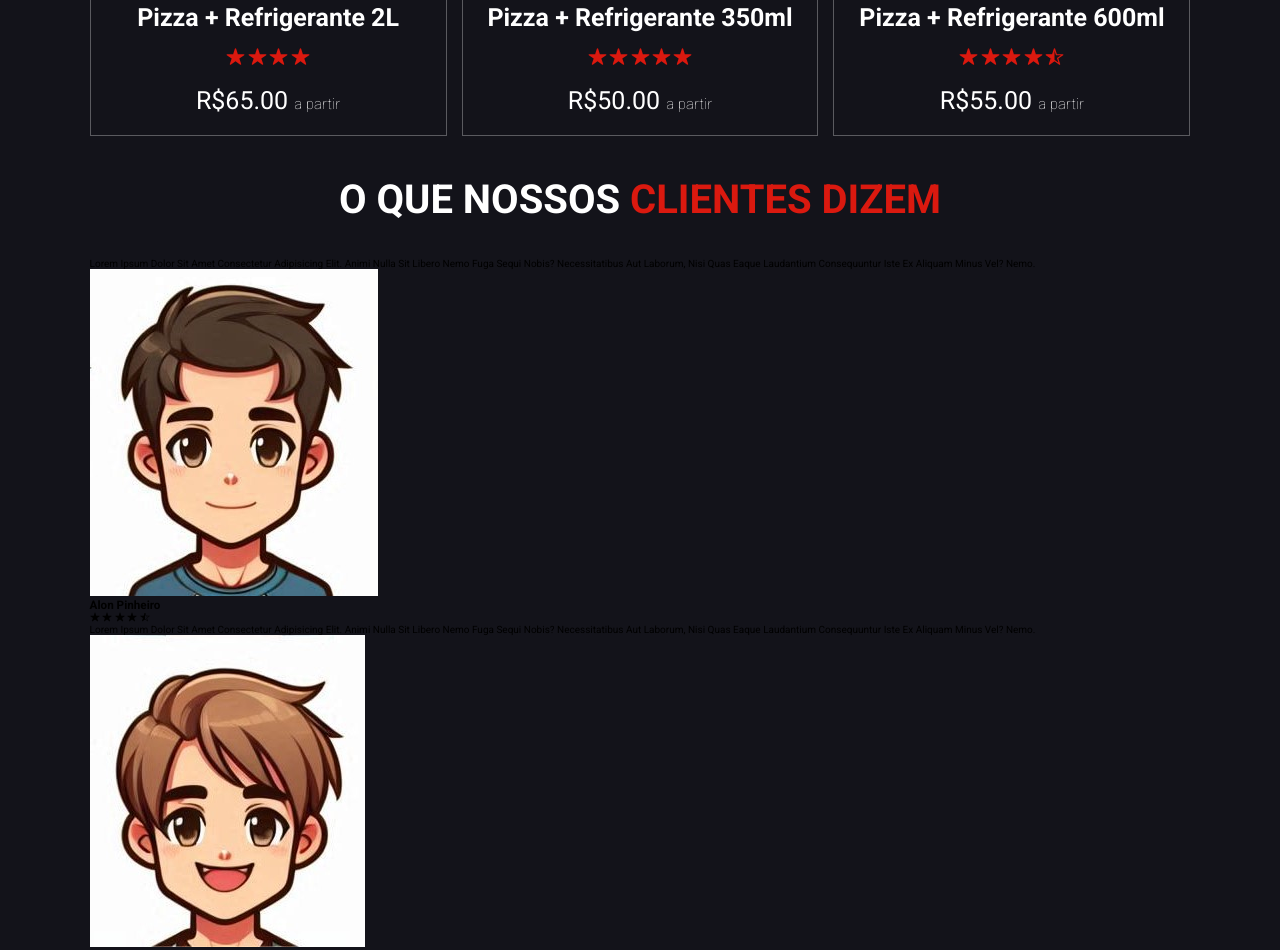
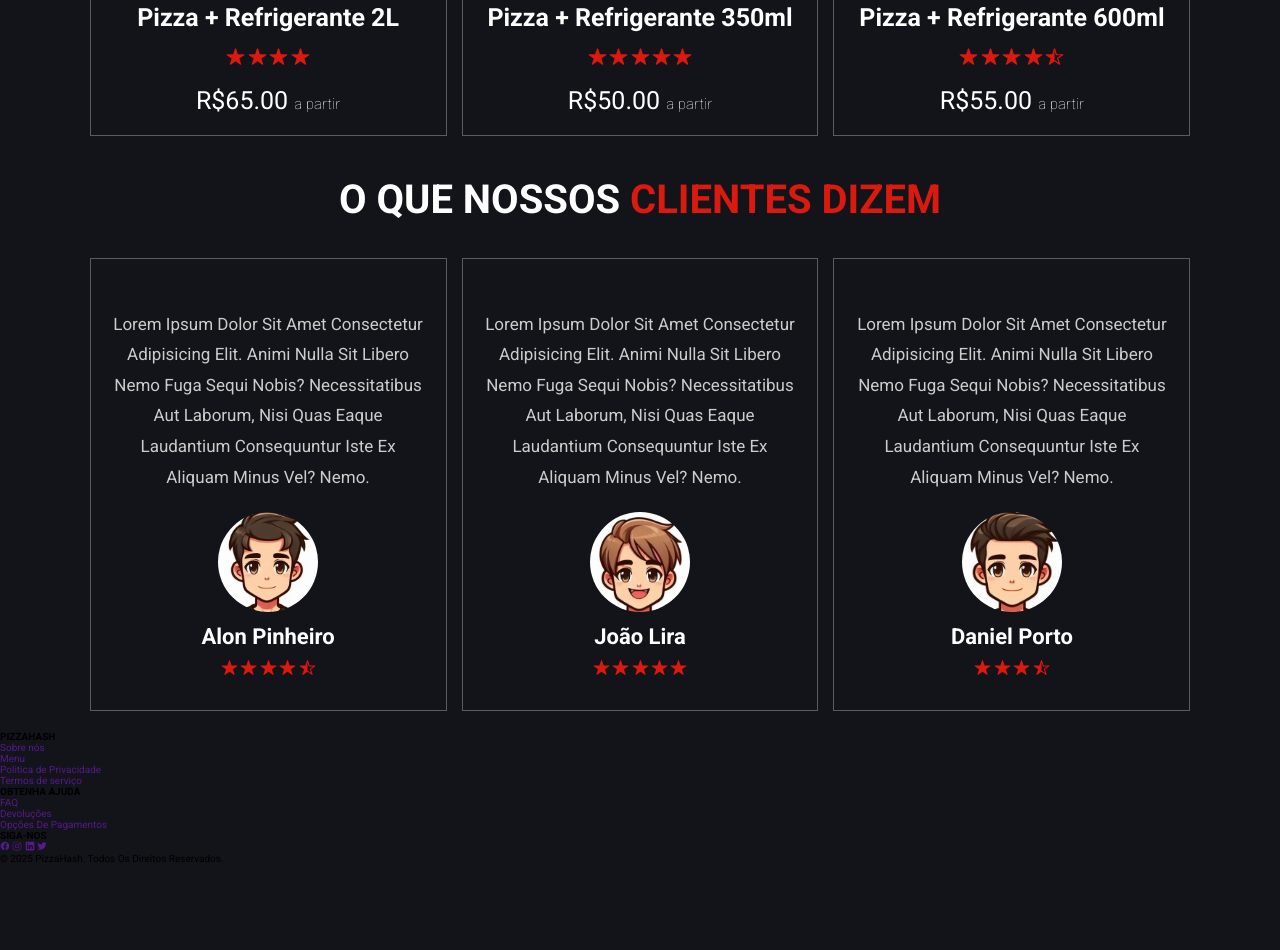
Before and after one commit to Hector-pellegrino/landingpage-PizzaHash, a plain HTML site: page index.html in a window 1280 px wide. Shown: the part 2754-3704 px from the top of the page. After the commit the page ends 3618 px from the top, so only its background shows below. Drawn offline with nearby package versions, Linux system fonts and the light colour scheme.

Commit message:
style: estilização da section avaliações pronta

```diff
--- a/index.html
+++ b/index.html
@@ -201,7 +201,7 @@
                     </div>
                 </div>
             </section>
-            <section id="avaliaçoes">
+            <section id="avaliaçoes" class="avaliaçoes">
                 <h2 class="heading">O QUE NOSSOS <span> CLIENTES DIZEM</span></h2>
                 <div class="box-conteiner">
                     <div class="box">
@@ -212,9 +212,9 @@
                             Laudantium Consequuntur Iste Ex Aliquam Minus Vel?
                             Nemo.
                         </p>
-                        <img src="./images/cliente_1.jpg" alt="" />
+                        <img class="user" src="./images/cliente_1.jpg" alt="" />
                         <h3>Alon Pinheiro</h3>
-                        <div>
+                        <div class="stars">
                             <i><ion-icon name="star"></ion-icon></i>
                             <i><ion-icon name="star"></ion-icon></i>
                             <i><ion-icon name="star"></ion-icon></i>
@@ -230,9 +230,9 @@
                             Laudantium Consequuntur Iste Ex Aliquam Minus Vel?
                             Nemo.
                         </p>
-                        <img src="./images/cliente_2.jpg" alt="" />
+                        <img class="user" src="./images/cliente_2.jpg" alt="" />
                         <h3>João Lira</h3>
-                        <div>
+                        <div class="stars">
                             <i><ion-icon name="star"></ion-icon></i>
                             <i><ion-icon name="star"></ion-icon></i>
                             <i><ion-icon name="star"></ion-icon></i>
@@ -248,9 +248,9 @@
                             Laudantium Consequuntur Iste Ex Aliquam Minus Vel?
                             Nemo.
                         </p>
-                        <img src="./images/cliente_3.jpg" alt="" />
+                        <img class="user" src="./images/cliente_3.jpg" alt="" />
                         <h3>Daniel Porto</h3>
-                        <div>
+                        <div class="stars">
                             <i><ion-icon name="star"></ion-icon></i>
                             <i><ion-icon name="star"></ion-icon></i>
                             <i><ion-icon name="star"></ion-icon></i>
--- a/style.css
+++ b/style.css
@@ -313,3 +313,42 @@ section {
     font-size: 1.5rem;
     text-transform: lowercase;
 }
+
+/* Avaliações */
+
+.avaliaçoes .box-conteiner {
+    display: grid;
+    grid-template-columns: repeat(auto-fit, minmax(30rem, 1fr));
+    gap: 1.5rem;
+}
+
+.avaliaçoes .box-conteiner .box {
+    border: var(--border);
+    text-align: center;
+    padding: 3rem 2rem;
+}
+
+.avaliaçoes .box-conteiner .box p {
+    font-size: 1.7rem;
+    line-height: 1.8;
+    color: #ccc;
+    padding: 2rem 0;
+}
+
+.avaliaçoes .box-conteiner .box .user {
+    height: 10rem;
+    width: 10rem;
+    border-radius: 50%;
+    object-fit: cover;
+}
+
+.avaliaçoes .box-conteiner .box h3 {
+    padding: 1rem 0;
+    color: #fff;
+    font-size: 2.2rem;
+}
+
+.avaliaçoes .box-conteiner .box .stars i {
+    font-size: 1.7rem;
+    color: var(--main-color);
+}
```
